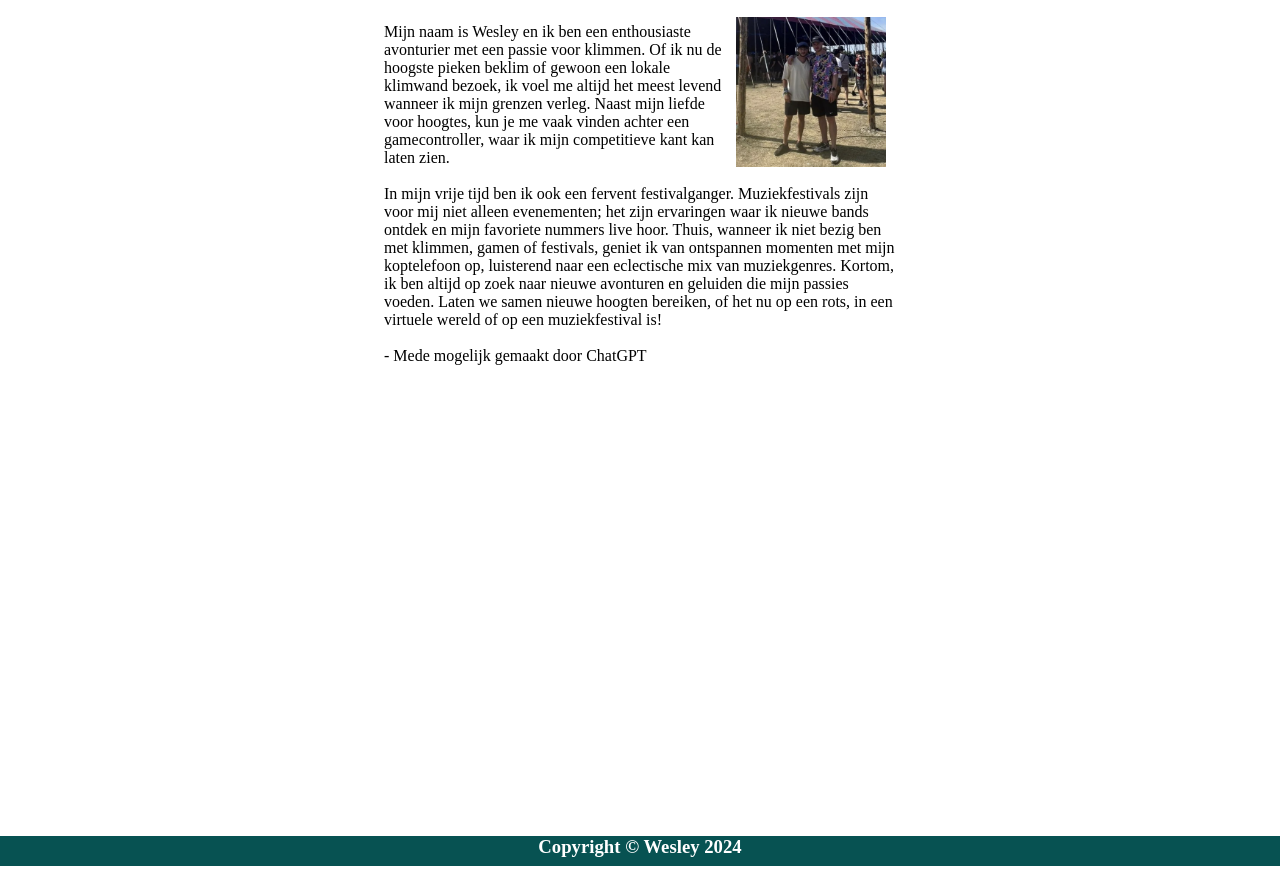
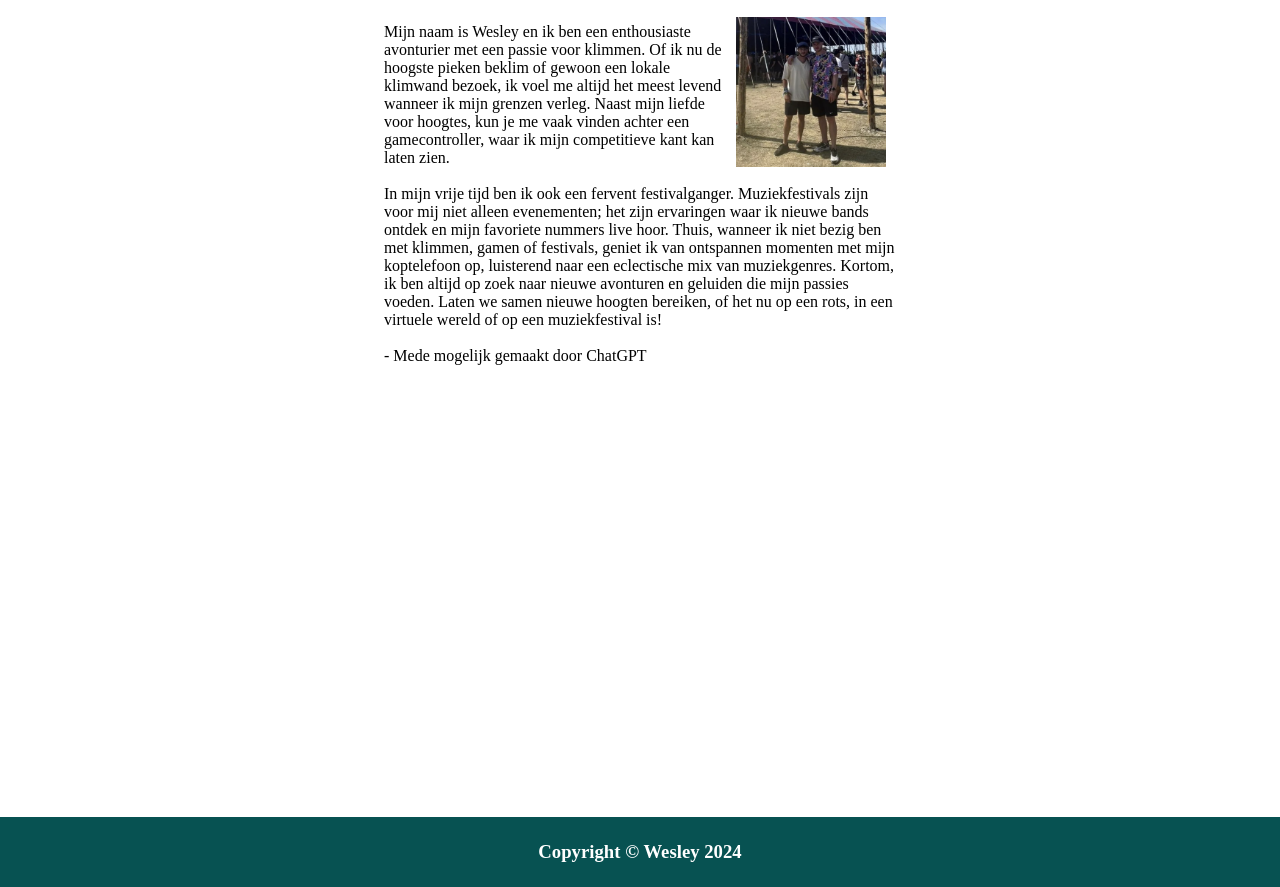
Before and after one commit to Apryxia/webdesign.nha, a plain HTML site: page index.html in a window 1280 px wide. Shown: the part 160-1047 px from the top of the page. Before the commit the page ends 1026 px from the top, so only its background shows below. Drawn offline with Linux system fonts and the light colour scheme.

Commit message:
les 15
padding toegevoegd

```diff
--- a/css/style.css
+++ b/css/style.css
@@ -102,7 +102,8 @@ th {
 
 footer {
   background-color: #075252;
-  height: 30px;
+  height: 60px;
   color: white;
   text-align: center;
+  padding: 5px;
 }
```
